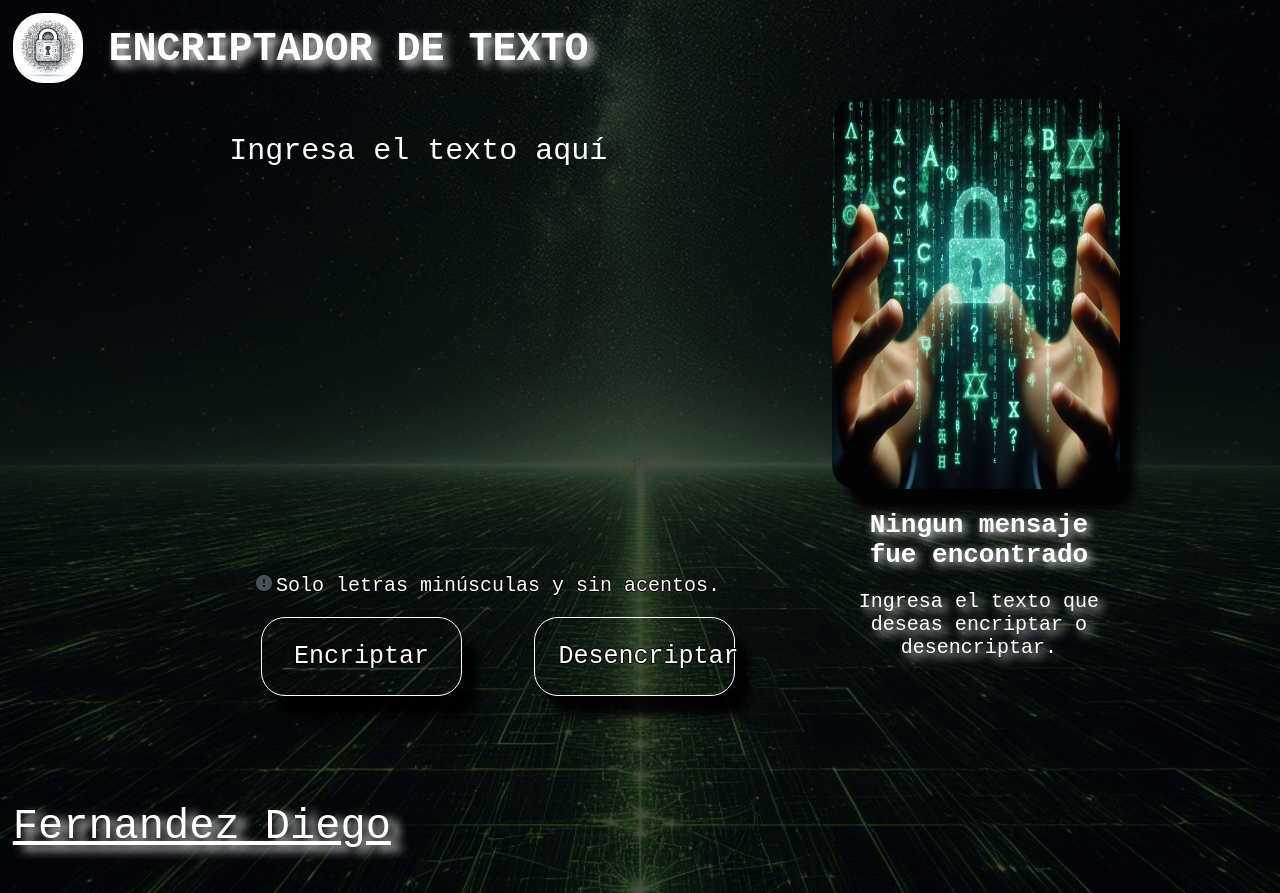
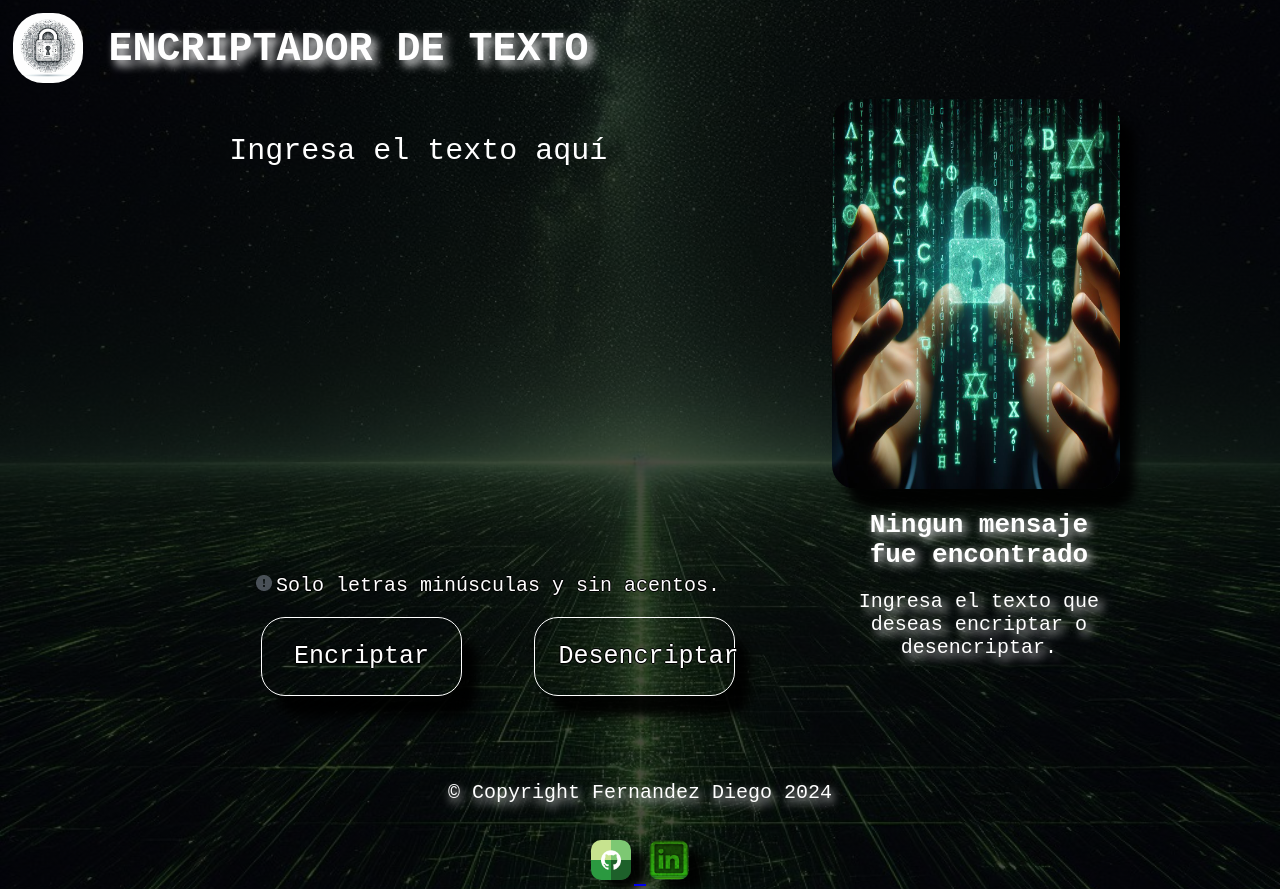
Before and after one commit to DiegojF147/Encriptador-Texto-Alura, a plain HTML site: page index.html in a window 1280 px wide. Drawn offline with nearby package versions, Linux system fonts and the light colour scheme.

Commit message:
Se agrego redes sociales

```diff
--- a/index.html
+++ b/index.html
@@ -76,7 +76,14 @@
 
     <footer>
       <div class="nombre">
-        <p>Fernandez Diego</p>
+        <p class="copyright">&copy Copyright Fernandez Diego 2024</p>
+      </div>
+      <div class="redes-sociales">
+        <a href="https://github.com/DiegojF147" target="_blank" rel="noopener noreferrer">
+          <img class="github"  src="img/github.png" alt="">
+        </a>
+        <a href="https://www.linkedin.com/in/diegofernandez147" target="_blank" rel="noopener noreferrer"><img class="linkedin"  src="img/linkedin.png" alt="">
+        </a>
       </div>
     </footer>
     <script src="https://unpkg.com/sweetalert/dist/sweetalert.min.js"></script>
--- a/style.css
+++ b/style.css
@@ -141,7 +141,6 @@ body {
   border: none;
   outline: none;
   font-size: 20px;
-
 }
 
 #btn-encriptar {
@@ -180,7 +179,6 @@ body {
 
 .contenedor-resultado {
   border-radius: 24px;
-
 }
 
 .btn-copiar {
@@ -201,14 +199,23 @@ textarea {
   resize: none;
 }
 
-.nombre {
+.linkedin,
+.github {
+  margin: 3px;
+  width: 40px;
+  border-radius: 10px;
+  box-shadow: 15px 10px 10px rgba(0, 0, 0, 0.9);
+}
+
+.nombre,
+.redes-sociales {
   width: 100%;
   margin-left: 1%;
-  float: left;
+  float: right;
+  text-align: center;
   padding-top: 1%;
-  font-size: 42px;
-  text-shadow: 10px 5px 10px white;
-  text-decoration: underline;
+  font-size: 20px;
+  text-shadow: 2px 5px 10px white;
   color: white;
   font-weight: 400;
   font-family: monospace;
@@ -231,18 +238,17 @@ textarea {
   }
 
   .encriptar,
-  .encriptado, .desencriptado
-    {
+  .encriptado,
+  .desencriptado {
     float: none;
     width: 100%;
     height: auto;
     margin-bottom: 20px;
   }
 
-   .contenedor-mensaje {
+  .contenedor-mensaje {
     height: 80%;
-
-   }
+  }
 
   .texto,
   .mensaje {
```
Also changed, not shown: img/github.png (added), img/linkedin.png (added).
